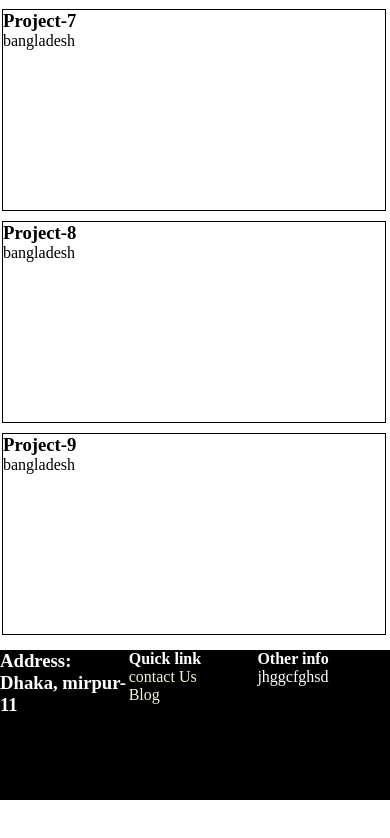
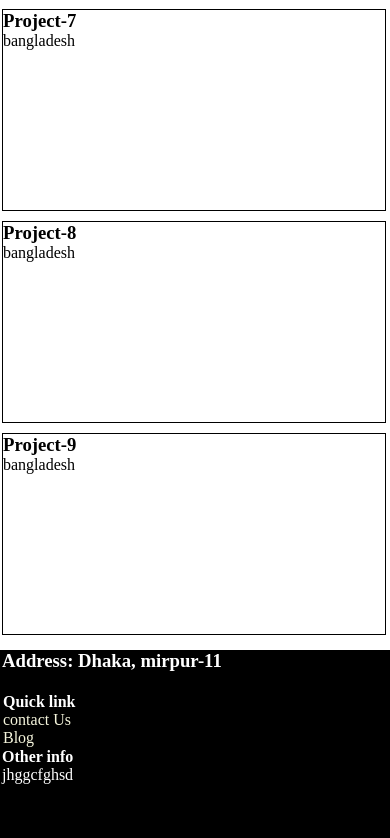
Before and after one commit to kawsar0277/class-16, a plain HTML site: page index.html in a window 390 px wide. Shown: the part 1478-2316 px from the top of the page. Before the commit the page ends 2278 px from the top, so only its background shows below. Drawn offline with Linux system fonts and the light colour scheme.

Commit message:
added repository

```diff
--- a/index.html
+++ b/index.html
@@ -64,19 +64,19 @@
 
 
      <section class="footer">
-        <div class="footer-item">
+        <div class="footer-item pad">
             <h3>Address: Dhaka, mirpur-11</h3>
             <p></p>
         </div>
 
-        <div class="footer-item">
+        <div class="footer-item footer-mid pad">
             <h4> Quick link</h4>
             <a href="#" class="link">contact Us</a>
 
             <a href="#" class="link">Blog</a>
         </div>
 
-        <div class="footer-item">
+        <div class="footer-item pad" >
             <h4>Other info</h4>
             <p>jhggcfghsd</p>
 
--- a/style.css
+++ b/style.css
@@ -33,7 +33,7 @@
 }
 
 .footer{
-    height: 150px;
+    height: 200px;
     background-color: black;
     color: white;
     margin-top: 5px;
@@ -41,7 +41,8 @@
 }
 
 .footer-item{
-    width: 33%;
+    margin-left: 2px;
+    width: 32.5%;
     float:left
 
 }
@@ -107,3 +108,50 @@
         width: 98%;
     }
  }
+
+ @media screen and (max-width: 801px){
+    .footer-mid{
+        padding-left: 50px;
+
+    }
+ }
+
+ @media screen and (max-width: 854px){
+    .footer-item{
+        width: 33%;
+    }
+ }
+
+ @media screen and (max-width: 865px){
+    .footer-mid{
+        padding-left: 50px;
+
+    }
+ }
+
+ @media screen and (max-width: 865px){
+    .footer-item{
+        width: 31%;
+    }
+ }
+
+@media screen and (max-width: 799px){
+    .footer-item{
+        width: 100%;
+        padding: auto;
+        padding-bottom: 20px;
+
+    }
+}
+
+@media screen and (max-width: 799px){
+    .footer-mid{
+        padding: 1px;
+    }
+
+
+}
+
+/* .pad{
+    padding-left: 3px;
+} */
```
